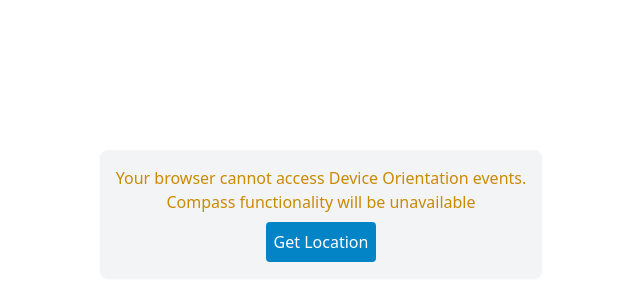
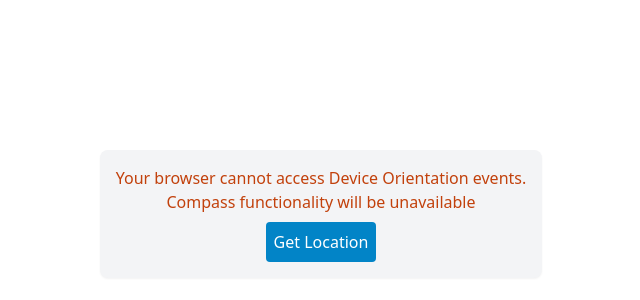
Before and after one commit to meypod/qibla-map, a Nuxt app: page / in a window 1280 px wide. Shown: the part 186-486 px from the top of the page, without its empty margins (319-959 px from the left). Built offline with nearby package versions, Linux system fonts and the light colour scheme.

Commit message:
fix: warning color

```diff
--- a/app/components/CompassChecker.vue
+++ b/app/components/CompassChecker.vue
@@ -7,7 +7,7 @@
         <p>Checking your device capabilities</p>
         <p>Please wait</p>
       </div>
-      <div v-else-if="compassWorking !== null" class="text-yellow-600">
+      <div v-else-if="compassWorking !== null" class="text-orange-700">
         <div v-if="!compassWorking">
           <p>Your browser cannot access Device Orientation events.</p>
           <p class="mb-2">Compass functionality will be unavailable</p>
```
